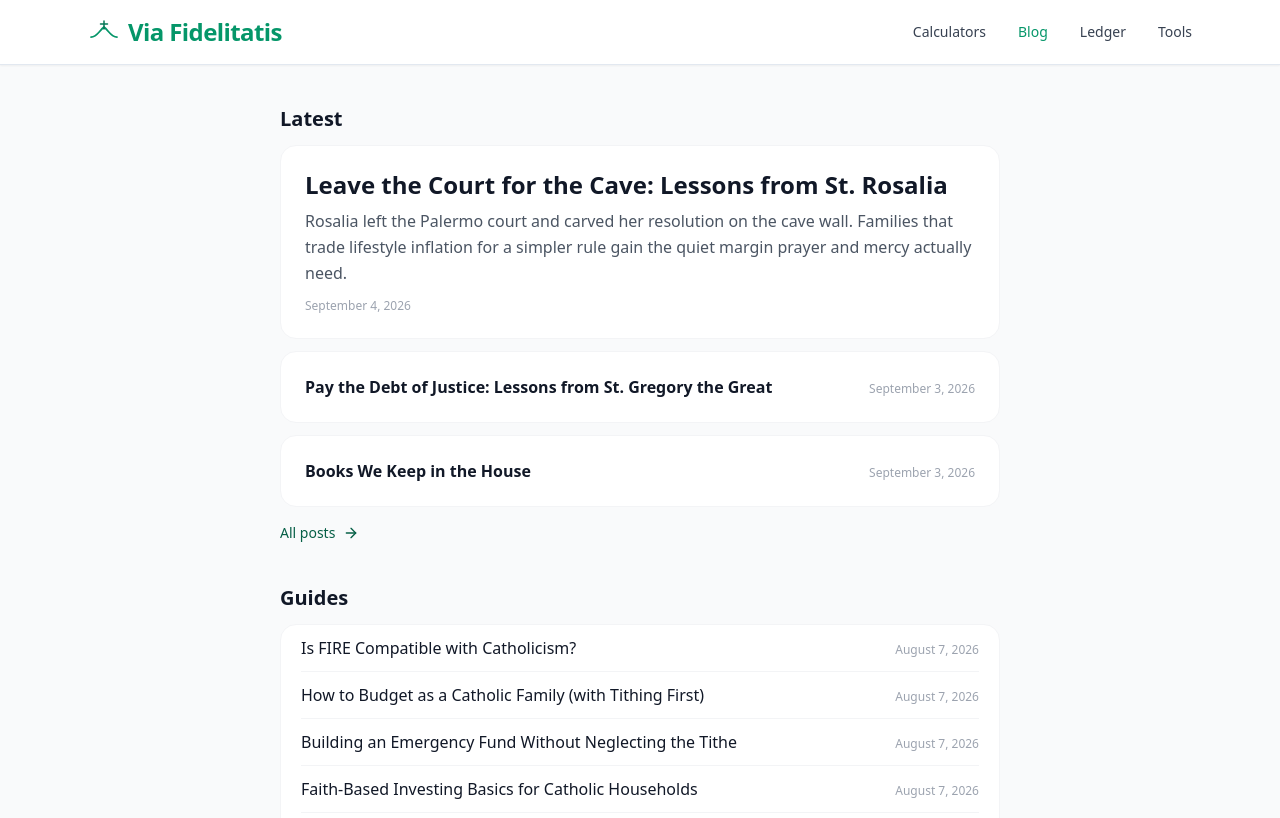
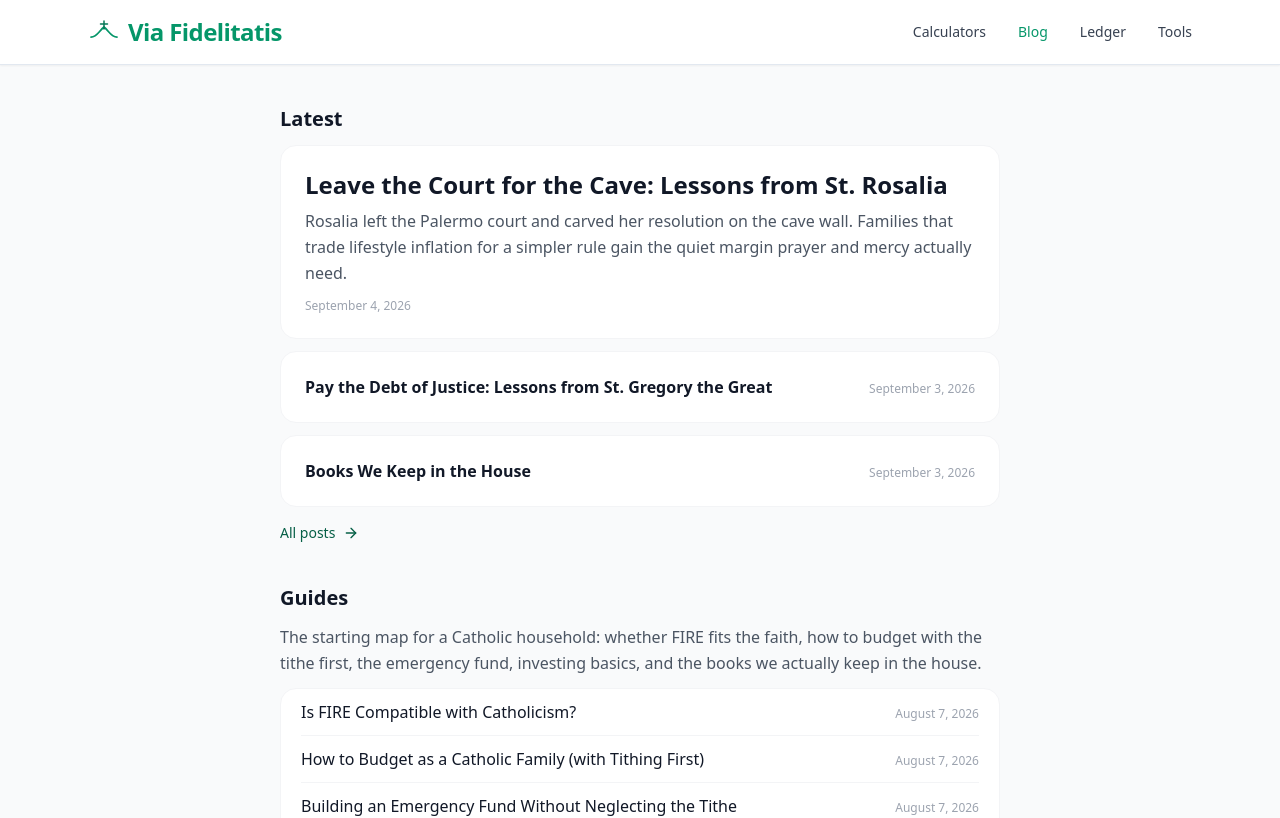
Before and after one commit to daughterpop/super-fi-calc, a React (Vite) app: page /blog in a window 1280 px wide. Shown: the top 818 px of the page. Built offline with nearby package versions, Linux system fonts and the light colour scheme.

Commit message:
Add a Guides intro blurb on the blog page to match the Ledger note

```diff
--- a/src/pages/BlogIndex.jsx
+++ b/src/pages/BlogIndex.jsx
@@ -123,6 +123,9 @@ export default function BlogIndex() {
 
             <section className="mb-12">
               <h2 className="text-xl font-bold text-gray-900 mb-3">Guides</h2>
+              <p className="text-gray-600 leading-relaxed mb-3">
+                The starting map for a Catholic household: whether FIRE fits the faith, how to budget with the tithe first, the emergency fund, investing basics, and the books we actually keep in the house.
+              </p>
               <div className="bg-white rounded-2xl border border-gray-100 px-5">
                 {guides.map((post) => (
                   <PostRow key={post.link} post={post} />
```
